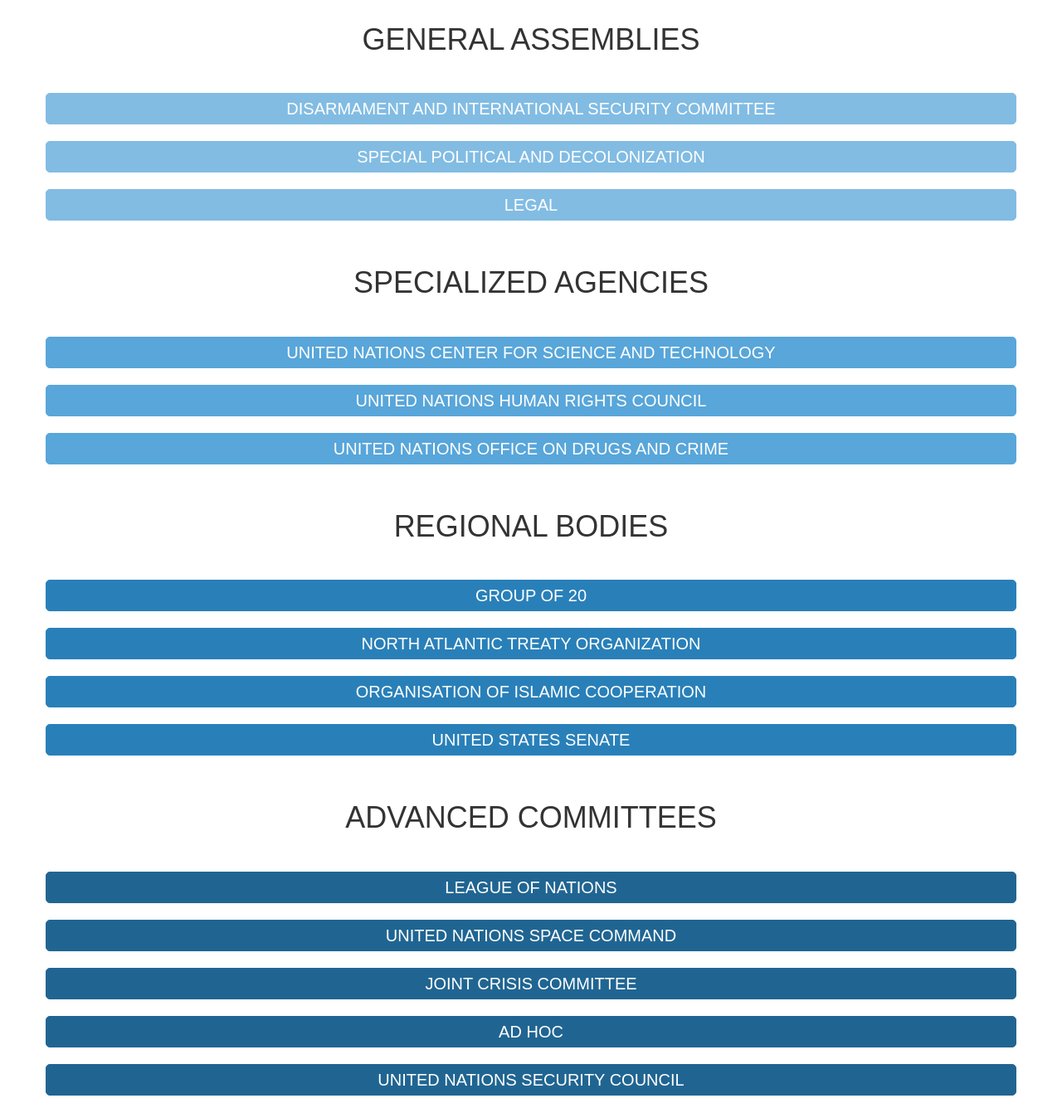
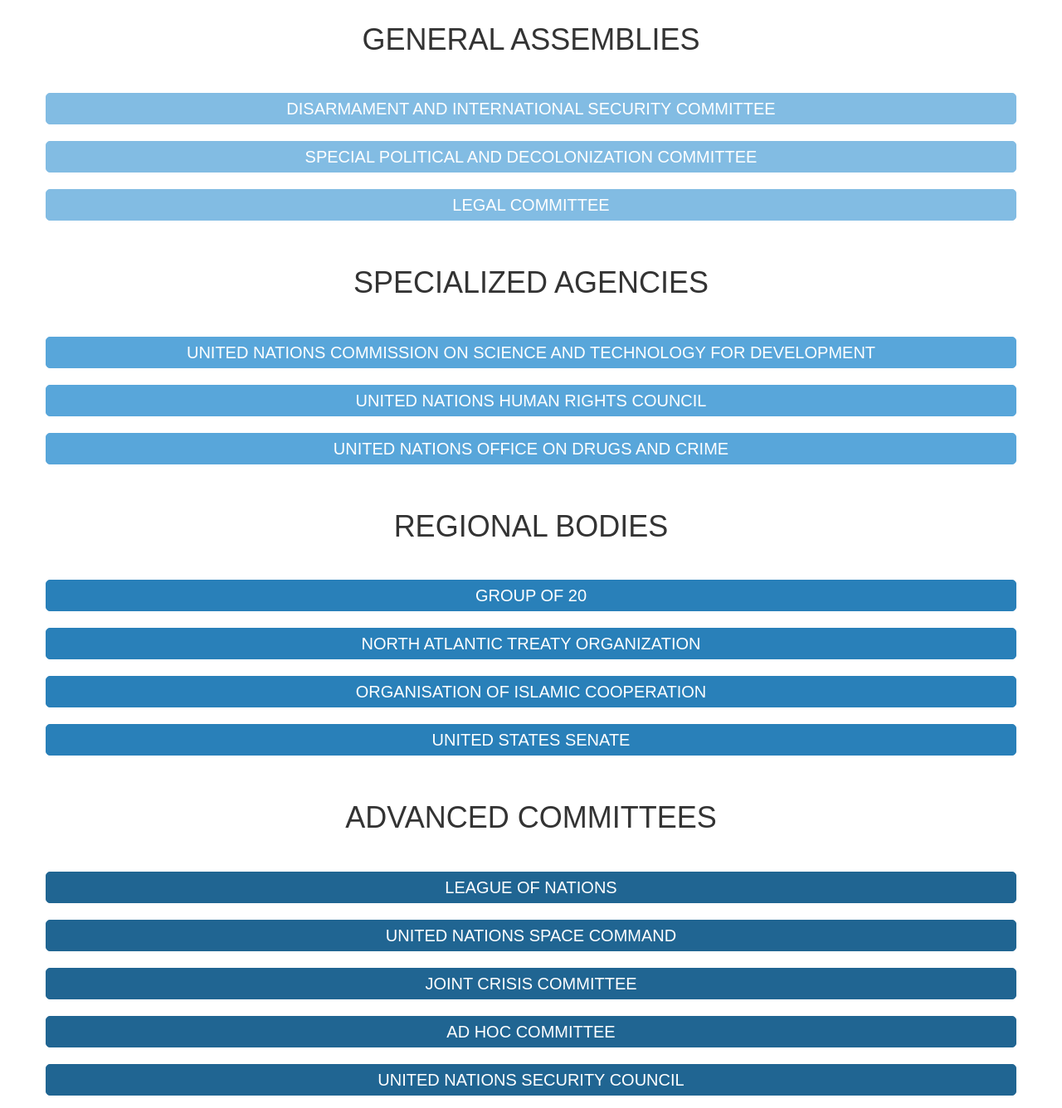
Before and after one commit to PacificMun/PacificMun.github.io, a plain HTML site: page html/com.html in a window 1280 px wide. Shown: the part 1024-2360 px from the top of the page at 83% size. Drawn offline with nearby package versions, Linux system fonts and the light colour scheme; a web font is replaced by a local one.

Commit message:
Beta 5.1
Minor Edits

```diff
--- a/html/com.html
+++ b/html/com.html
@@ -55,12 +55,12 @@
             <div class="row comselectbloc1">
                 <h1 class="select-h1">General Assemblies</h1>
                 <a href="Committees/DISEC.html" class="comselectC1 col-sm-12">Disarmament and International Security Committee</a><br>
-                <a href="Committees/SPECPOL.html" class="comselectC1 col-sm-12">Special Political and Decolonization</a><br>
-                <a href="Committees/LEGAL.html" class="comselectC1 col-sm-12">Legal</a><br>
+                <a href="Committees/SPECPOL.html" class="comselectC1 col-sm-12">Special Political and Decolonization Committee</a><br>
+                <a href="Committees/LEGAL.html" class="comselectC1 col-sm-12">Legal Committee</a><br>
             </div>
             <div class="row comselectbloc2">
                 <h1 class="select-h1">Specialized Agencies</h1>
-                <a href="Committees/UNCSTD.html" class="comselectC2 col-sm-12">United Nations Center for Science and Technology</a><br>
+                <a href="Committees/UNCSTD.html" class="comselectC2 col-sm-12">United Nations Commission on Science and Technology for Development</a><br>
                 <a href="Committees/UNHRC.html" class="comselectC2 col-sm-12">United Nations Human Rights Council</a><br>
                 <a href="Committees/UNODC.html" class="comselectC2 col-sm-12">United Nations Office on Drugs and Crime</a>
             </div>
@@ -76,7 +76,7 @@
                 <a href="Committees/LoN.html" class="comselectC4 col-sm-12">LEAGUE OF NATIONS</a><br>
                 <a href="Committees/UNSpaceCommand.html" class="comselectC4 col-sm-12">United Nations Space Command</a>
                 <a href="Committees/JCC.html" class="comselectC4 col-sm-12">Joint Crisis Committee</a><br>
-                <a href="Committees/ADHOC.html" class="comselectC4 col-sm-12">AD HOC</a><br>
+                <a href="Committees/ADHOC.html" class="comselectC4 col-sm-12">AD HOC Committee</a><br>
                 <a href="Committees/UNSC.html" class="comselectC4 col-sm-12">United Nations Security Council</a><br>
             </div>
         </div>
```
Also changed, not shown: html/conf.html (+1 -1 lines).
